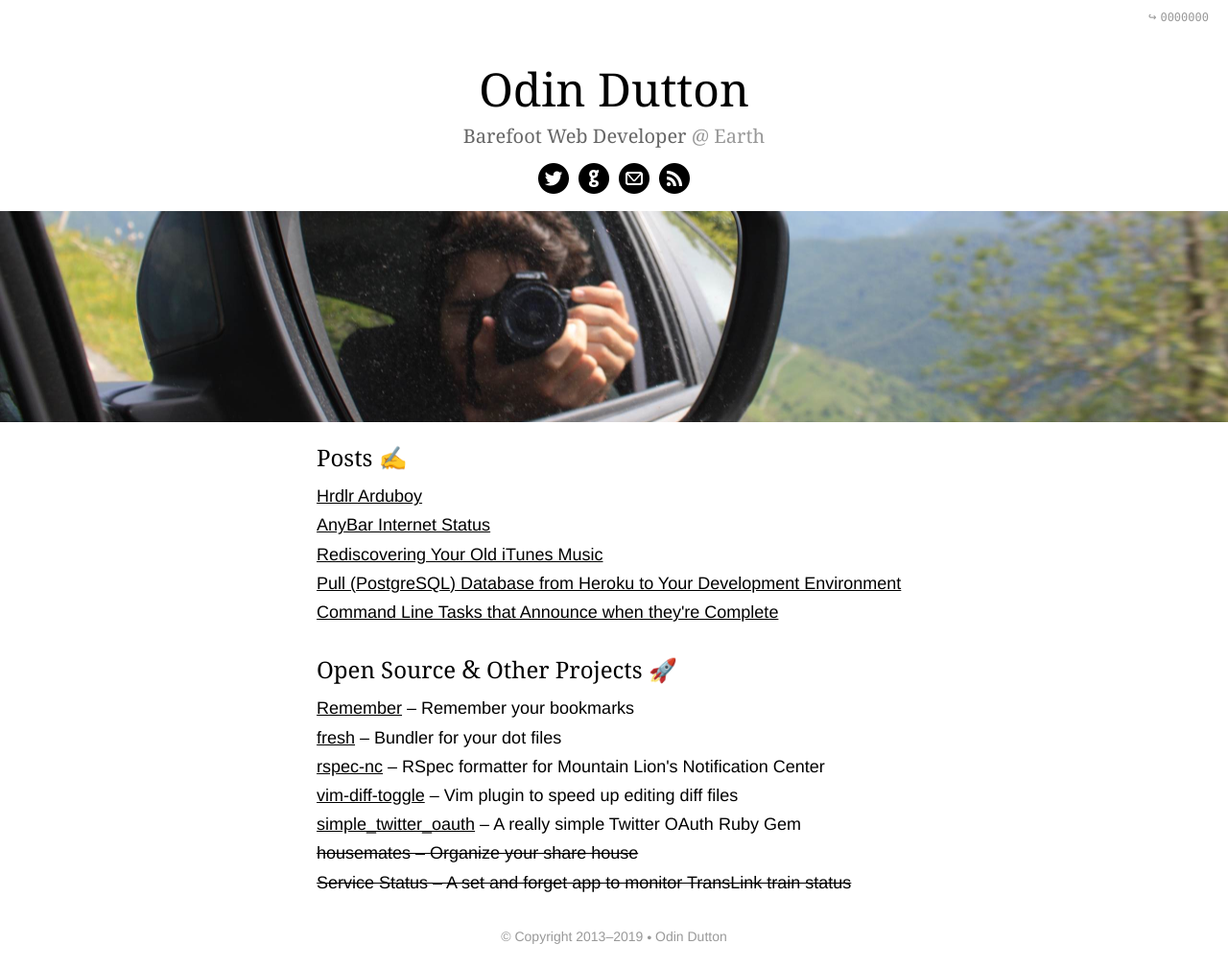
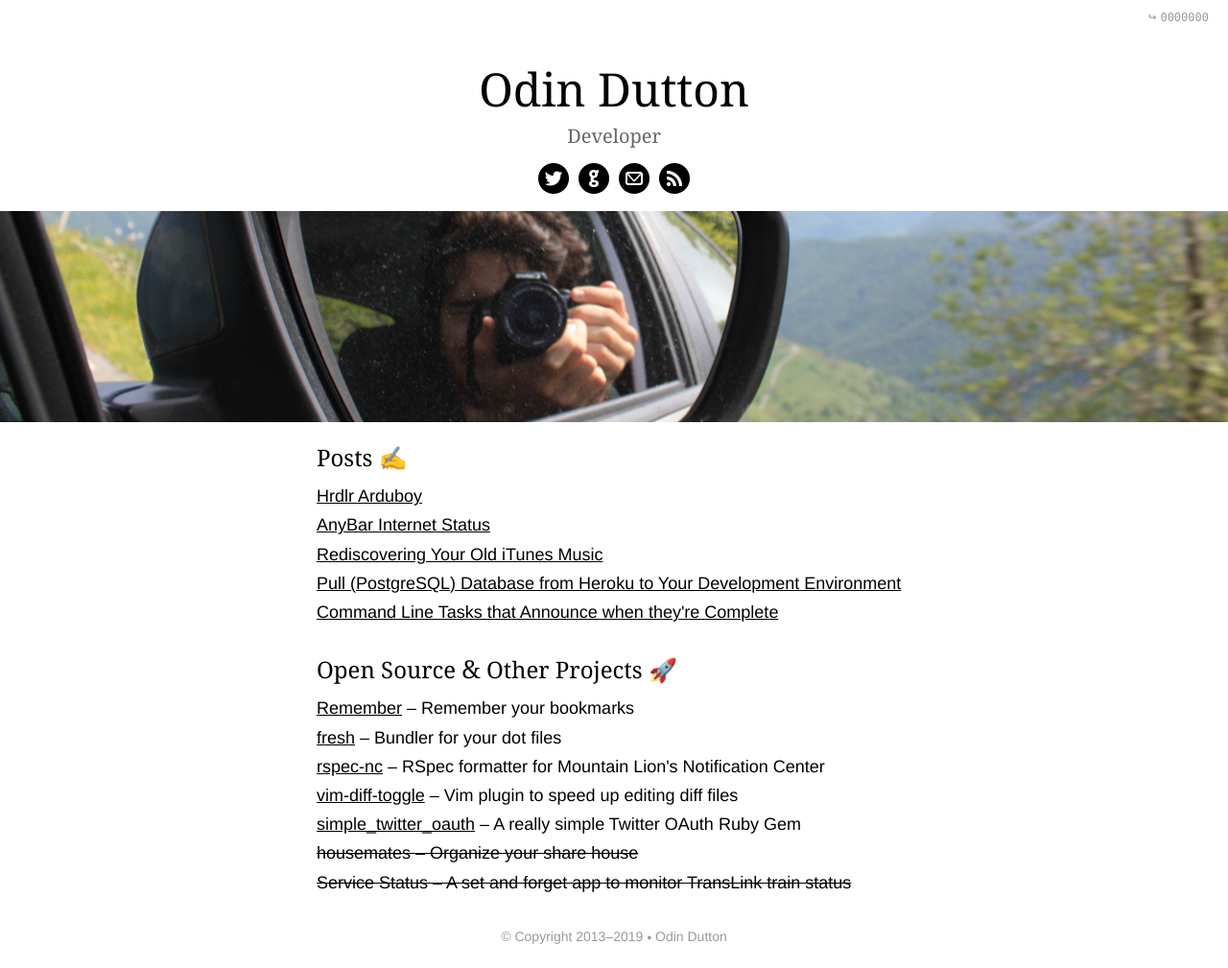
Before and after one commit to twe4ked/odindutton.com, a Jekyll site: the page built from index.html, in a window 1280 px wide. Shown: the whole page at 96% size. Built offline with Jekyll 4.4.1, drawn with Linux system fonts in a browser that asks for light colours; part of the change alters nothing that is shown.

```diff
--- a/_layouts/default.html
+++ b/_layouts/default.html
@@ -9,12 +9,7 @@
   <body>
     <header>
       <a href=/><h1>Odin Dutton</h1></a>
-      <h2>
-        Barefoot Web Developer
-        <span>
-          @ Locating...
-        </span>
-      </h2>
+      <h2>Developer</h2>
       <ul id=social>
         <li><a href=http://twitter.com/twe4ked class=twitter>Twitter</a></li>
         <li><a href=https://github.com/twe4ked class=github>Github</a></li>
--- a/assets/javascripts/application.js
+++ b/assets/javascripts/application.js
@@ -1,23 +1,3 @@
-window.onload = function(event) {
-  span = document.querySelectorAll('header h2 span')[0]
-
-  request = new XMLHttpRequest()
-  request.open('GET', 'http://human.odin.bz/location.json')
-  request.onerror = function() {
-    span.textContent = '@ Earth'
-  }
-  request.onload = function() {
-    if (request.status >= 200 && request.status < 400){
-      data = JSON.parse(request.responseText)
-      span.textContent = '@ ' + data['name']
-      span.setAttribute('title', data['source_created_at'])
-    } else {
-      request.onerror()
-    }
-  }
-  request.send()
-}
-
 window.onscroll = function(event) {
   if (window.cover_height == undefined) { window.cover_height = document.getElementById('cover').offsetHeight }
   if (document.body.scrollTop <= window.cover_height) {
--- a/assets/stylesheets/style.sass
+++ b/assets/stylesheets/style.sass
@@ -60,10 +60,6 @@ body > header
   h2
     font-size: 20px
     color: #666
-    span
-      color: #999
-      a
-        color: #999
   a.ref
     font: 12px / 14px Monaco, monospace
     position: absolute
```
